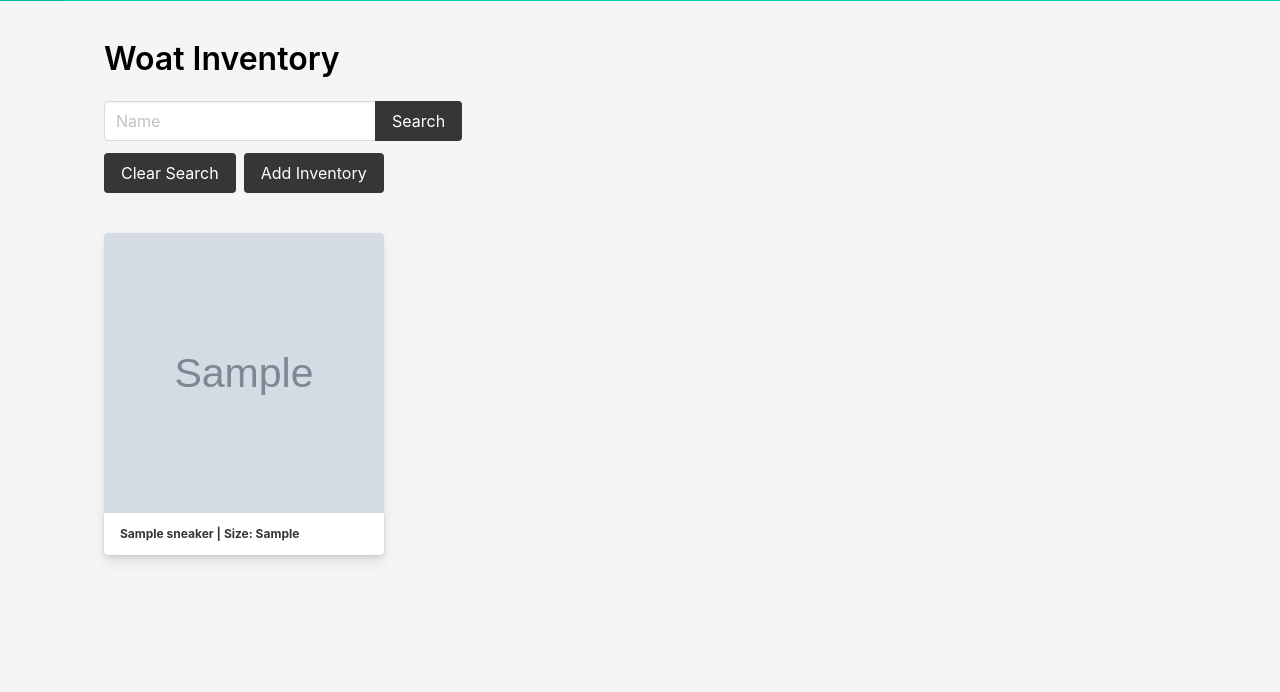
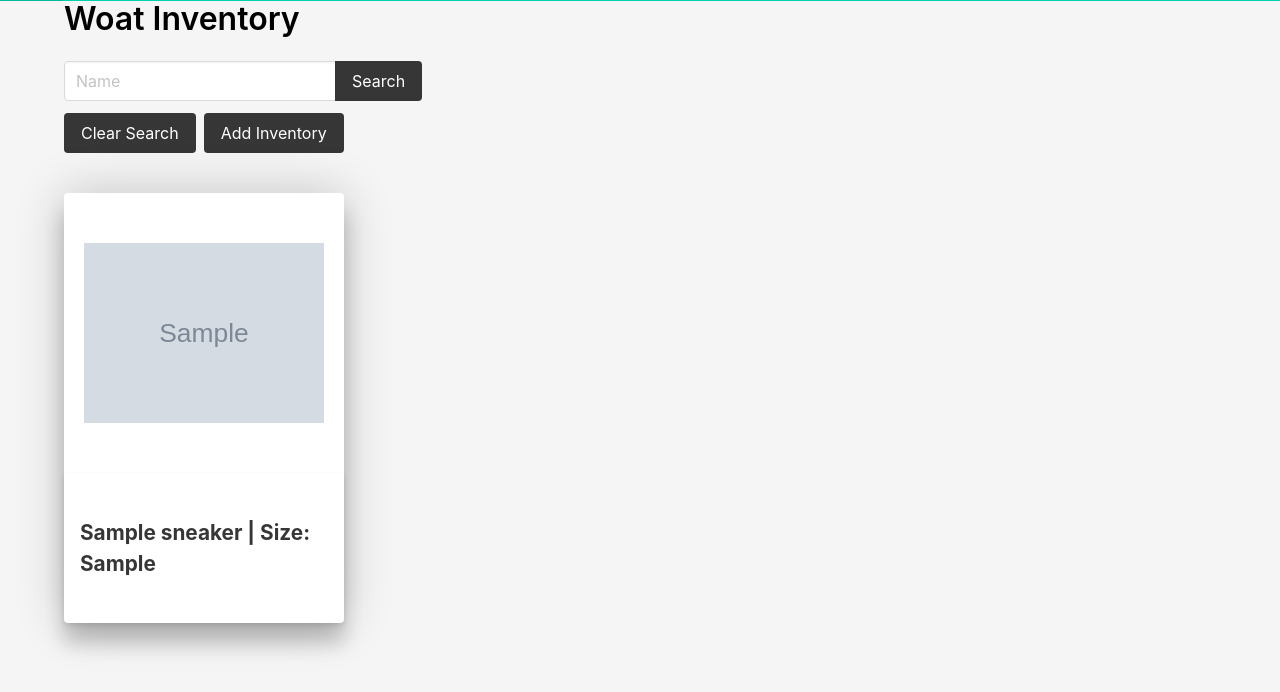
Before and after one commit to justnyc187/woatCap_django, a Django app: page /inventory/ in a window 1280 px wide. Shown: the part 51-743 px from the top of the page. Run offline with Django 3.2, Linux system fonts and the light colour scheme; a user stored in the database is signed in; tables that the repository leaves empty hold one stand-in row (values such as "Sample post"); grey boxes marked "Sample" are stand-in pictures.

Commit message:
css party

```diff
--- a/main_app/static/styles/main.css
+++ b/main_app/static/styles/main.css
@@ -10,14 +10,18 @@ h3 {
 h1{
     color: black;
 }
-.container {
+/* .container {
   padding: 40px;
   padding-right: 0;
-}
+} */
 
 .title {
   color: black;
 }
+
+/*
+inventory*/
+
 
 .gallery {
   display: flex;
@@ -74,3 +78,27 @@ p {
 .new-btn{
   margin-top: 10px;
 }
+.card {
+  transform-style: preserve-3d;
+  box-shadow: 0 20px 20px rgba(0, 0, 0, 0.2), 0px 0px 50px rgba(0, 0, 0, 0.2);
+}
+
+.sneaker {
+  min-height: 35vh;
+  display: flex;
+  align-items: center;
+  justify-content: center;
+}
+
+.sneaker img {
+  width: 15rem;
+  z-index: 2;
+  transition: all 0.75s ease-out;
+}
+.info{
+  font-size: 1.3rem;
+  padding: 2rem 0rem;
+  color: #585858;
+  font-weight: lighter;
+  transition: all 0.75s ease-out;
+}
--- a/main_app/templates/inventory_list.html
+++ b/main_app/templates/inventory_list.html
@@ -21,24 +21,25 @@
     </div>
 
 </form>
-<div class="gallery">
-    {% for Sneaker in sneakers %}
 
 
-
+<div class="container gallery">
+    {% for Sneaker in sneakers %}
     <a href="{% url "inventory_detail" Sneaker.pk %}">
         <div class="card">
-            <div class="card-image">
-                <figure class="image is-square">
-                    <img src="{{Sneaker.image}}" alt="{{Sneaker.name}}" />
-                </figure>
+            <div class="sneaker">
+                <img src="{{Sneaker.image}}" alt="{{Sneaker.name}}" />
             </div>
-            <div class="card-header">
-                <p class="card-header-title">{{Sneaker.name}} | Size: {{Sneaker.size}}</p>
+            <div class="info card-header">
+                <h4 class="card-header-title title-inventory purchase sizes">{{Sneaker.name}} | Size: {{Sneaker.size}}</h4>
             </div>
+                <!-- <p class="button is-dark">Edit</p>
+                <p class="button is-dark">Delete</p> -->
         </div>
     </a>
     {% endfor %}
 </div>
+<script src="./app.js"></script>
+
 
 {% endblock %}
```
Also changed, not shown: main_app/static/scripts/main.js (+37 -0 lines).
